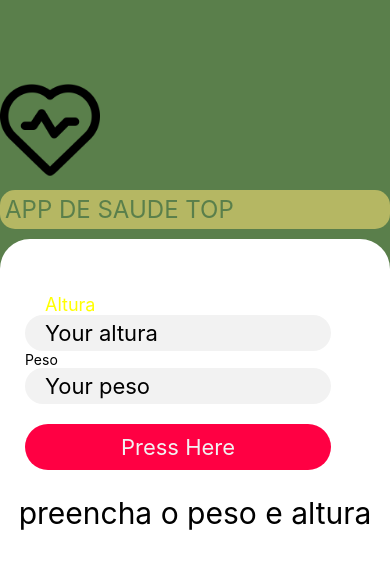
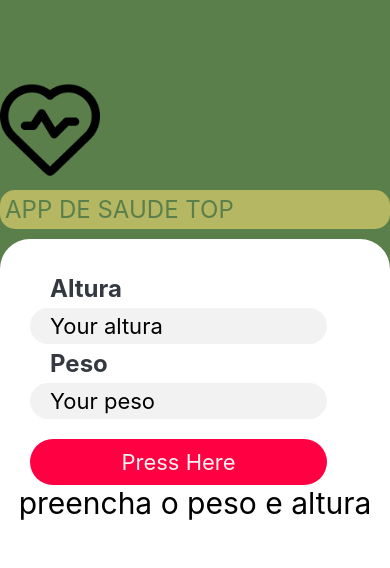
Before and after one commit to KauanSundays/React-native-course-onebitcode, a React Native app: screen / in a window 390 px wide. Shown: the top 568 px of the page. Built offline with nearby package versions, Linux system fonts and the light colour scheme.

Commit message:
feat: "more about design"

```diff
--- a/src/components/Form/form.js
+++ b/src/components/Form/form.js
@@ -26,7 +26,7 @@ export default function Form() {
         }
         setImc(null)
         setTextButton("Calcular")
-        setMessageImc('Preencha o peso ou a altura!!')
+        setMessageImc('Preencha o peso e altura!!')
     }
 
 
@@ -42,7 +42,7 @@ export default function Form() {
                 value={height}
                 style={styles.inputs}
                 ></TextInput>
-                <Text>Peso</Text>
+                <Text style={styles.formLabel}>Peso</Text>
 
                 <TextInput
                 placeholder='Your peso'
--- a/src/components/Form/style.js
+++ b/src/components/Form/style.js
@@ -16,12 +16,16 @@ const styles = StyleSheet.create({
         width: '100%',
         height: 'auto',
         marginTop: 30,
-        padding: 25,
+        paddingHorizontal: 30,
+
     },
     formLabel: {
-        color: '#FF0',
-        fontSize: 18,
+        color: '#343840',
+        fontSize: 24,
         paddingLeft: 20,
+        fontWeight: 'bold',
+        marginTop: 5,
+        marginBottom: 5
     },
     inputs: {
         width: '90%',
@@ -43,7 +47,15 @@ const styles = StyleSheet.create({
         fontSize: 22,
         padding: 10,
         color: '#F2F2F2',
-    }
+    },
+    errorText: {
+        backgroundColor: '#ff0043',
+        color: 'white',
+        fontSize: 16,
+        textAlign: 'center',
+        paddingVertical: 8,
+        borderRadius: 8,
+      },
 });
 
 export default styles
```
